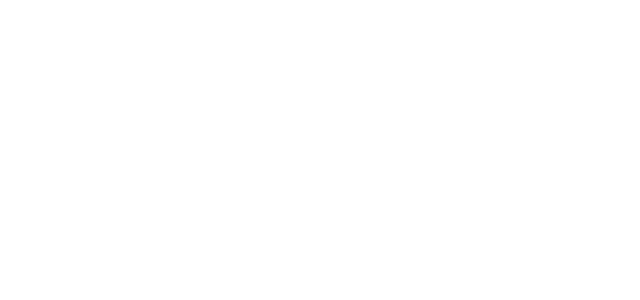
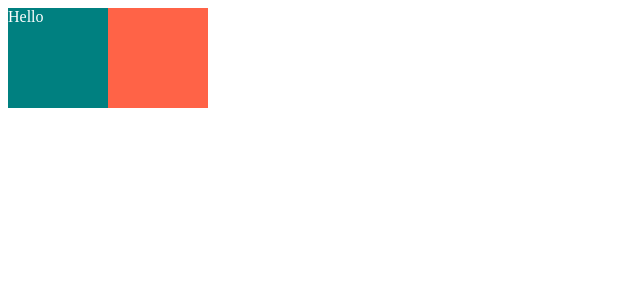
Before and after one commit to dongsunoh/react-masterclass, a React (Create React App) app: page / in a window 1280 px wide. Shown: the top 300 px of the page, without its empty margins (0-640 px from the left). Built offline with nearby package versions, Linux system fonts and the light colour scheme.

Commit message:
styled-components 설치  - npm install styled-components  - styled-components 간단한 사용법 적용

```diff
--- a/package.json
+++ b/package.json
@@ -10,6 +10,7 @@
     "react": "^19.1.0",
     "react-dom": "^19.1.0",
     "react-scripts": "5.0.1",
+    "styled-components": "^6.1.19",
     "web-vitals": "^2.1.4"
   },
   "scripts": {
--- a/src/App.js
+++ b/src/App.js
@@ -1,8 +1,33 @@
+import styled from "styled-components";
+
+const Father = styled.div`
+    display: flex;
+`;
+
+const BoxOne = styled.div`
+    background-color: teal;
+    width: 100px;
+    height: 100px;
+`;
+
+const BoxTwo = styled.div`
+    background-color: tomato;
+    width: 100px;
+    height: 100px;
+`;
+
+const Text = styled.span`
+    color: white;
+`;
 
 function App() {
   return (
-    <>
-    </>
+    <Father>
+        <BoxOne>
+            <Text>Hello</Text>
+        </BoxOne>
+      <BoxTwo/>
+    </Father>
   );
 }
 
```
Also changed, not shown: 1 other file (tests, documents, lock files or other folders).
